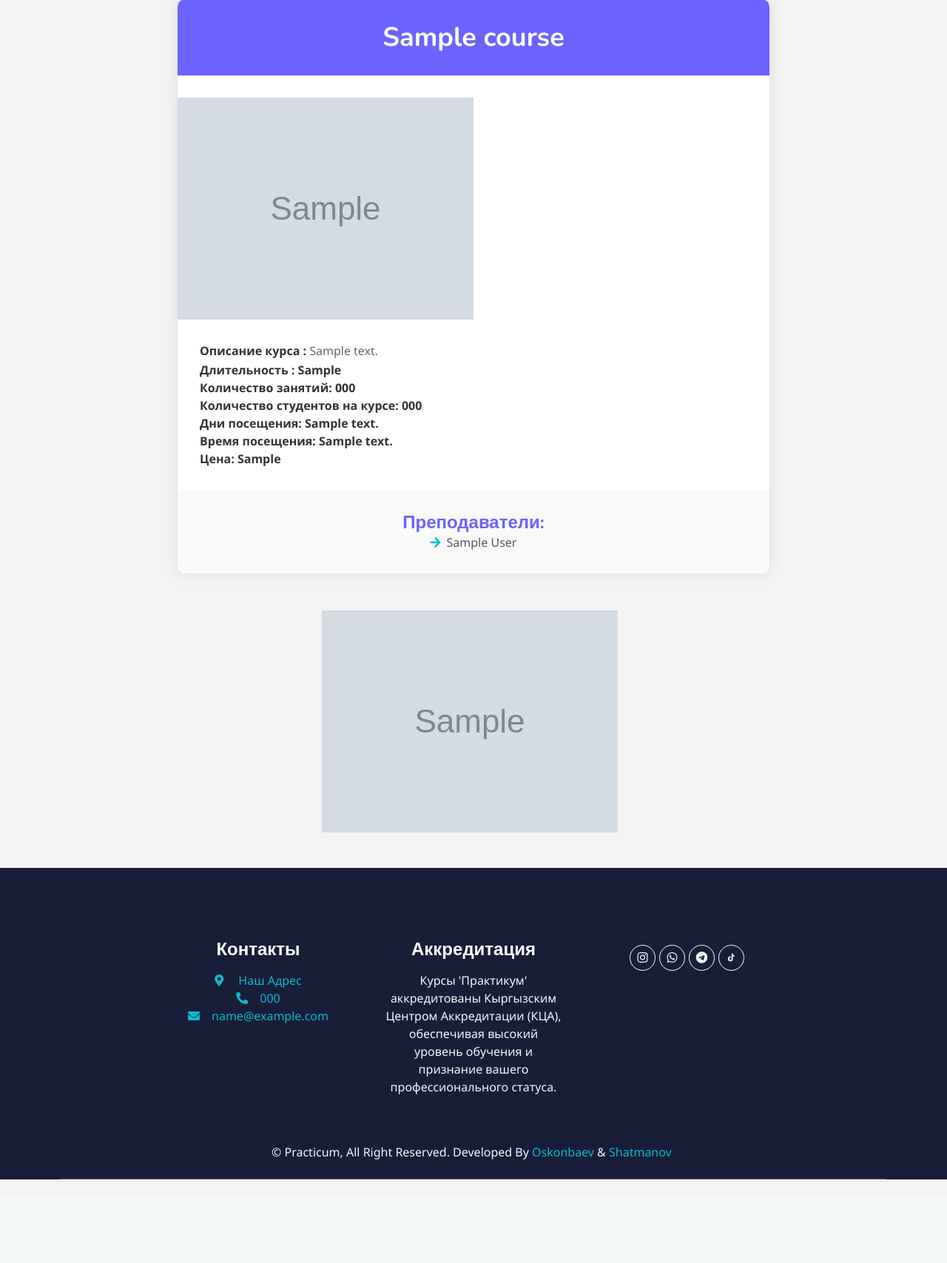
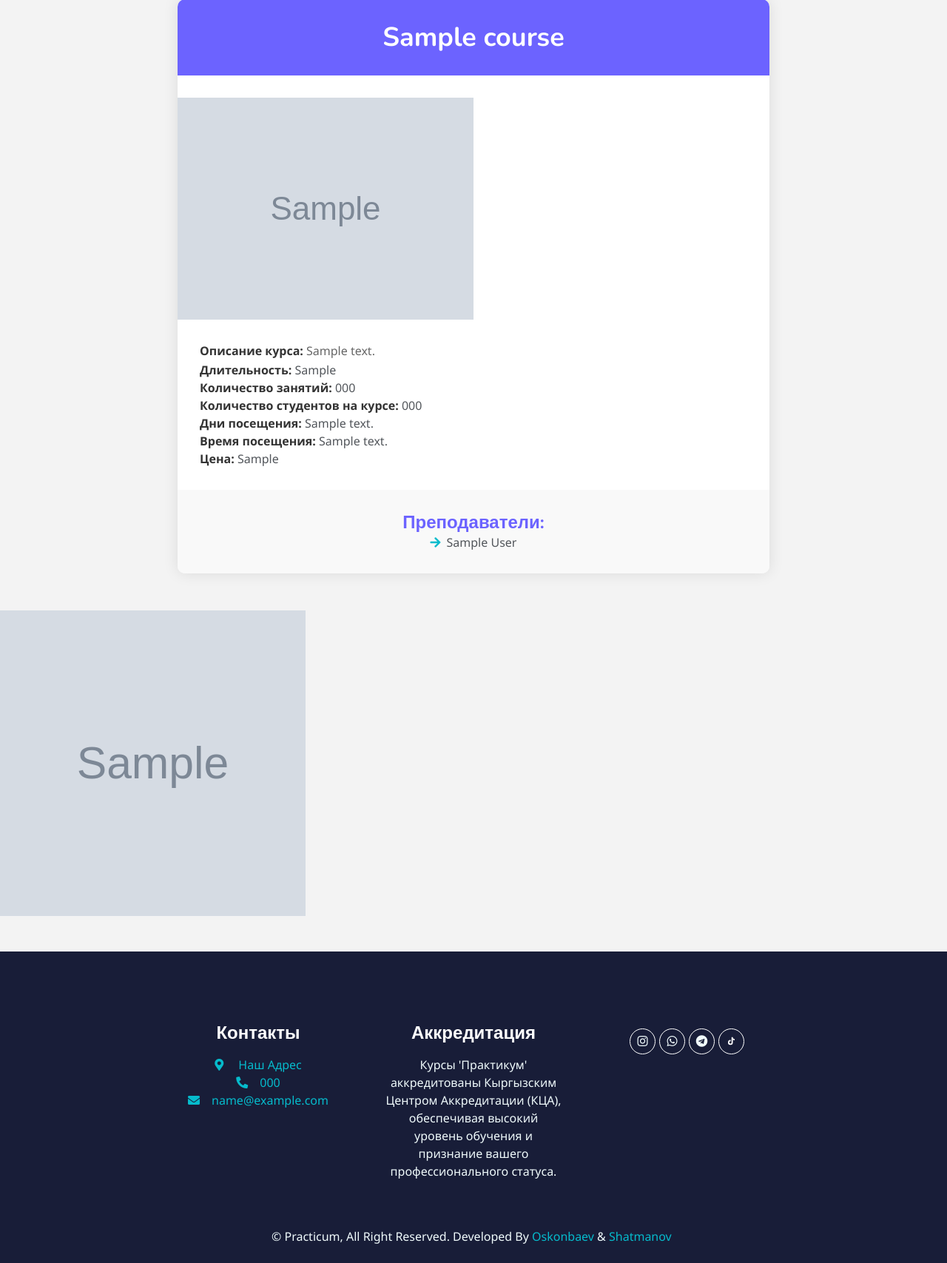
Before and after one commit to Dastan-Oskonbaev/Financial_Academy, a Django app: page /course/1/ in a window 1280 px wide. Shown: the part 126-1833 px from the top of the page at 74% size. Before the commit the page ends 1720 px from the top, so only its background shows below. Run offline with Django 4.2, Linux system fonts and the light colour scheme; tables that the repository leaves empty hold one stand-in row (values such as "Sample post"); grey boxes marked "Sample" are stand-in pictures; some libraries are stand-ins or nearby versions.

Commit message:
Fixed course_detail

```diff
--- a/apps/academy/templates/academy/course_detail.html
+++ b/apps/academy/templates/academy/course_detail.html
@@ -58,7 +58,6 @@
         }
 
         .instructor-section {
-        /* Updated styles */
             background-color: #f9f9f9;
             padding: 30px;
             text-align: center;
@@ -78,66 +77,51 @@
             line-height: 1.6;
             margin-top: 10px;
         }
-        .modal-overlay {
-    display: none;
-    position: fixed;
+
+        .image-grid {
+            display: grid;
+            grid-template-columns: repeat(3, 1fr);
+            gap: 20px;
+        }
+
+        .image-wrapper {
+            position: relative;
+            width: 100%;
+            padding-top: 100%;
+            overflow: hidden;
+        }
+
+        .image-wrapper img {
+            position: absolute;
             top: 0;
             left: 0;
             width: 100%;
             height: 100%;
-    background: rgba(0, 0, 0, 0.7);
-    z-index: 9999;
-    cursor: pointer;
-    align-items: center;
-    justify-content: center;
+            object-fit: cover;
+            transition: transform 0.3s ease-in-out;
         }
 
-.modal-content {
-    max-width: 60%;
-    max-height: 80%;
-}
-
-.modal-content img {
-    width: 100%;
-    height: auto;
-    object-fit: contain;
-}
-
-.modal-overlay.active {
-    display: flex;
+        .image-wrapper:hover img {
+            transform: scale(1.2);
         }
 
     </style>
-<script>
-    // JavaScript код
-document.addEventListener('DOMContentLoaded', function() {
-    var imageWrappers = document.querySelectorAll('.image-wrapper');
-    var modalOverlays = document.querySelectorAll('.modal-overlay');
-
-    imageWrappers.forEach(function(wrapper, index) {
-        wrapper.addEventListener('click', function() {
-            modalOverlays[index].classList.toggle('active');
-        });
-    });
-});
-
-</script>
 
     <div class="course-container">
         <div class="course-header">
-            <h1 class="course-title">{{ course.name}}</h1>
+            <h1 class="course-title">{{ course.name }}</h1>
         </div>
         <img src="{{ course.photo.url }}" alt="Изображение курса" class="course-image">
         <div class="course-details">
-            <p class="course-description"><strong>Описание курса : </strong>{{ course.description }}</p>
+            <p class="course-description"><strong>Описание курса:</strong> {{ course.description }}</p>
             {% if course.duration %}
-            <p><strong>Длительность : {{ course.duration }}</strong> </p>
+                <p><strong>Длительность:</strong> {{ course.duration }}</p>
             {% endif %}
-            <p><strong>Количество занятий: {{ course.number_of_exercises}}</strong> </p>
-            <p><strong>Количество студентов на курсе: {{ course.number_of_students}}</strong> </p>
-            <p><strong>Дни посещения: {{ course.visiting_days}}</strong> </p>
-            <p><strong>Время посещения: {{ course.visiting_time}}</strong></p>
-            <p><strong>Цена: {{ course.price}}</strong></p>
+            <p><strong>Количество занятий:</strong> {{ course.number_of_exercises }}</p>
+            <p><strong>Количество студентов на курсе:</strong> {{ course.number_of_students }}</p>
+            <p><strong>Дни посещения:</strong> {{ course.visiting_days }}</p>
+            <p><strong>Время посещения:</strong> {{ course.visiting_time }}</p>
+            <p><strong>Цена:</strong> {{ course.price }}</p>
         </div>
         <div class="instructor-section">
             <h2 class="instructor-name">Преподаватели:</h2>
@@ -148,21 +132,11 @@ document.addEventListener('DOMContentLoaded', function() {
             </div>
         </div>
     </div>
-        <div class="row justify-content-center">
+    <div class="image-grid">
         {% for image in course.images.all %}
-    <div class="col-sm-4">
             <div class="image-wrapper">
-            <img src="{{ image.images.url }}" class="img-fluid" alt="{{ image.course.name }}">
-            <div class="modal-overlay">
-                <div class="modal-content">
-                    <img src="{{ image.images.url }}" class="modal-image" alt="{{ image.couse.name }}">
-                </div>
-            </div>
-        </div>
+                <img src="{{ image.images.url }}" alt="{{ image.course.name }}">
             </div>
         {% endfor %}
     </div>
-
-
-
 {% endblock content %}
```
Lines whose indentation alone changed are shown as unchanged.
